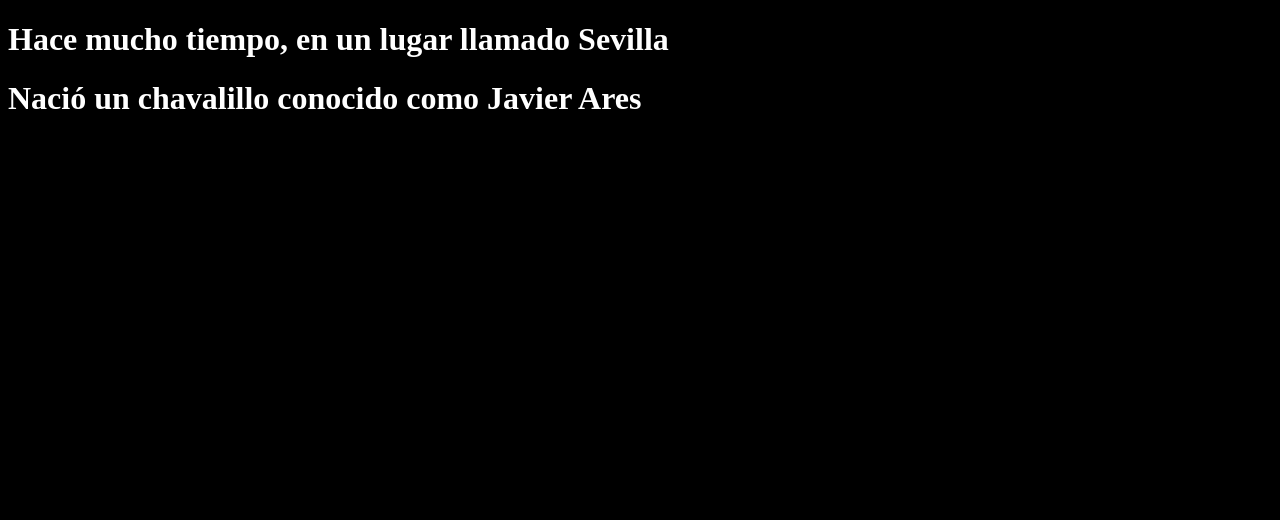
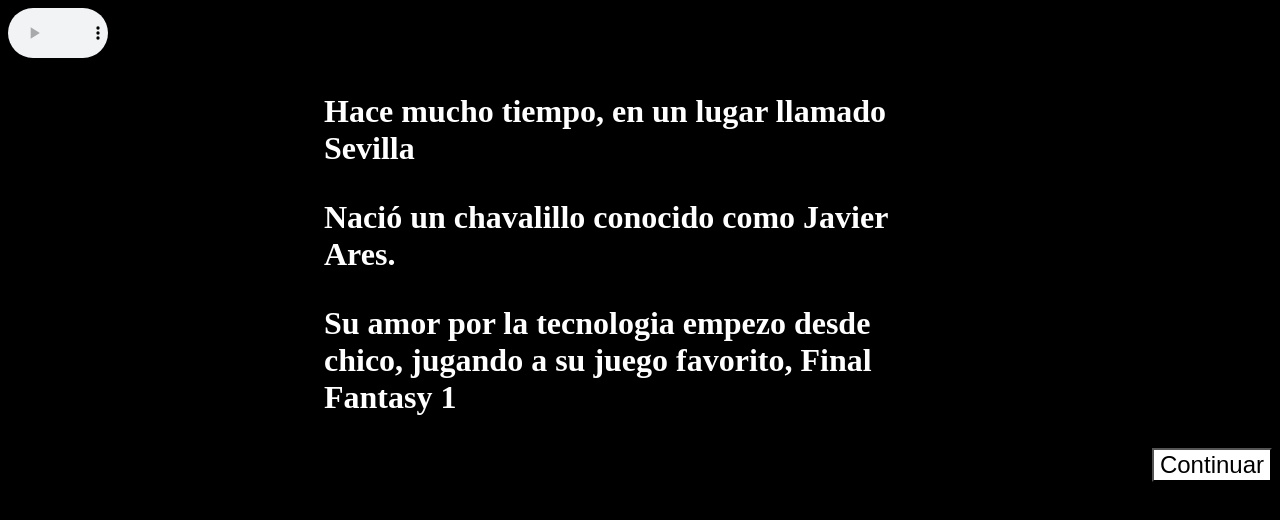
Before and after one commit to JaviAres/JuegoJS, a plain HTML site: page html/stage1.html in a window 1280 px wide. Drawn offline with Linux system fonts and the light colour scheme.

Commit message:
Stage1 Finished

```diff
--- a/css/stage1.css
+++ b/css/stage1.css
@@ -2,11 +2,49 @@
     background-color: black;
 }
 
-h1{color: white;
-animation:fadeIn 4s;
+h1{
+color: white;
+-webkit-animation: fadeinout 10s linear forwards;
+
+}
+@-webkit-keyframes fadeinout {
+    0%,100% { opacity: 0; }
+    50% { opacity: 1; }
+  }
+
+  @keyframes fadeinout {
+    0%,100% { opacity: 0; }
+    50% { opacity: 1; }
+  }
+
+  #presentacion {
+    margin: auto;
+    width: 50%;
+    padding: 10px;
+  }
+
+  #boton-continuar {
+    background:white;
+   color:black;
+   z-index: 1;
+    float: right;
+    font-size: x-large;
+ }
+body{
+    background-repeat: no-repeat;
+    background-position: center;
+    background-attachment: fixed;
+    background-size: 1000px;
 }
 
-@keyframes fadeIn {
-    0% { opacity: 0; }
-    100% { opacity: 1; }
+#musica{
+    width: 100px;
+    height: 50px;
+}
+#mensaje{
+    color:white;
+    text-align: -webkit-center;
+    font-family: fantasy;
+    font-size: xxx-large;
+    display: none;
   }
--- a/html/stage1.html
+++ b/html/stage1.html
@@ -9,7 +9,20 @@
     <link rel="shortcut icon" href="../images/ares.ico" type="image/x-icon">
 </head>
 <body>
-    <h1 id="presentacion1">Hace mucho tiempo, en un lugar llamado Sevilla</h1>
-    <h1 id="presentacion2"> Nació un chavalillo conocido como Javier Ares</h1>
+    <audio id="musica" loop autoplay controls>
+        <source src='../music/stage1.mp3' type='audio/mpeg' preload="auto" />
+    </audio>
+    <div id="musica2"></div>
+    <div id="presentacion">
+        <h1>Hace mucho tiempo, en un lugar llamado Sevilla
+        <p>Nació un chavalillo conocido como Javier Ares.</p>
+        Su amor por la tecnologia empezo desde chico, jugando a su juego favorito, Final Fantasy 1
+        </h1>
+    </div>
+
+    <button id="boton-continuar" onclick="transicion()" ondblclick="location.href='html/stage2.html'">Continuar</button>
+    <p id="mensaje">Pulsa teclas para atacar a los enemigos</p>
+    <script src="../scripts/scripts.js"></script>
+    <div id="commands"></div>
 </body>
 </html>
--- a/scripts/scripts.js
+++ b/scripts/scripts.js
@@ -0,0 +1,27 @@
+//Stage1
+
+var presentacion=document.getElementById("presentacion");
+
+function transicion(){
+    presentacion.removeChild(presentacion.firstElementChild);
+    document.body.style.backgroundImage="url('../images/stage1.png')";
+    document.getElementById("boton-continuar").style.display='none';
+    document.getElementById("mensaje").style.display='block';
+}
+  var HP=50;
+  window.addEventListener('keydown', function (e) {
+
+    document.querySelector('p').innerHTML = `Sigue pulsando!`;
+    if(HP!==0){
+        HP=(HP-1);
+
+    }else{
+         this.document.body.style.backgroundImage="url('../images/stage1V.png')";
+        document.querySelector('p').innerHTML = `VICTORIA`;
+        document.getElementById("boton-continuar").style.display='block'
+        this.alert("Haz doble click en el boton para continuar");
+    };
+    console.log(HP);
+  }, false);
+
+  //Stage2
```
Also changed, not shown: css/styles.css (line endings or trailing spaces), html/stage2.html (added), images/stage1.png (added), images/stage1V.png (added), images/sword_slash.gif (added), 1 other file.
